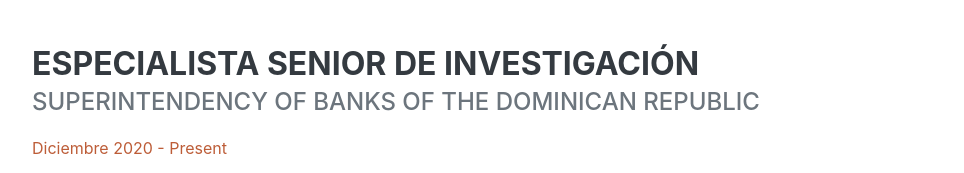
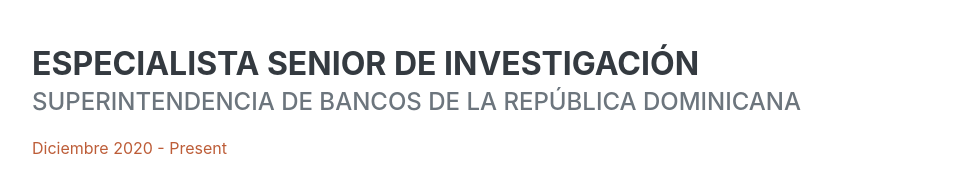
Before and after one commit to gbournigal/gbournigal.github.io, a plain HTML site: page es.html in a window 1280 px wide. Shown: the part 951-1124 px from the top of the page, without its empty margins (288-1252 px from the left). Drawn offline with nearby package versions, Linux system fonts and the light colour scheme; a web font is replaced by a local one.

Commit message:
error en traduccion

```diff
--- a/es.html
+++ b/es.html
@@ -64,7 +64,7 @@
                     <div class="d-flex flex-column flex-md-row justify-content-between mb-5">
                         <div class="flex-grow-1">
                             <h3 class="mb-0">Especialista Senior de Investigación</h3>
-                            <div class="subheading mb-3">Superintendency of Banks of the Dominican Republic</div>
+                            <div class="subheading mb-3">Superintendencia de Bancos de la República Dominicana</div>
                             <div class="flex-shrink-0"><span class="text-primary">Diciembre 2020 - Present</span></div>
                             <p>
                                 <ul>
```
